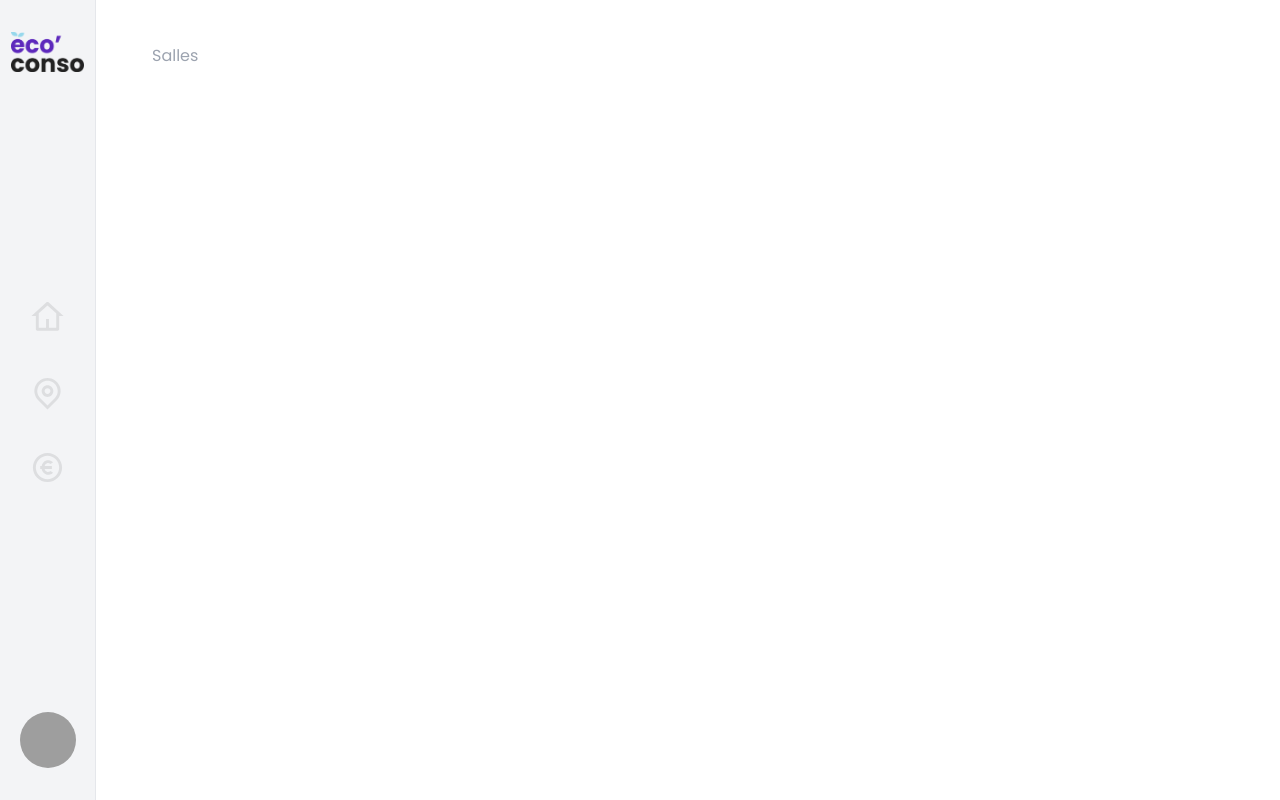
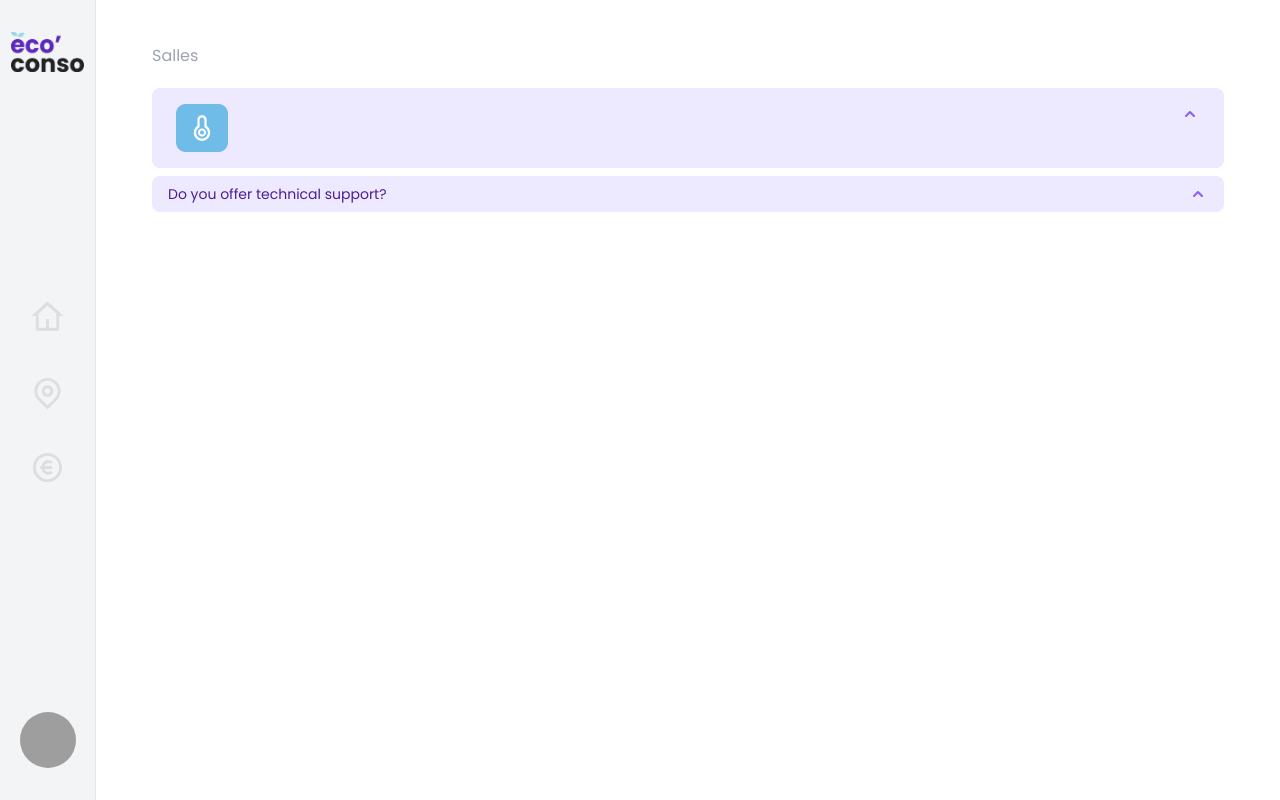
Before and after one commit to bryanFerreiraJS/IoT10, a Vue app: page /rooms in a window 1280 px wide. Built offline with nearby package versions, Linux system fonts and the light colour scheme; grey boxes are pictures that could not be loaded; what @tailwindcss/typography would draw is missing.

Commit message:
commit for pull master

```diff
--- /dev/null
+++ b/src/components/RoomInformations.vue
@@ -0,0 +1,54 @@
+<template>
+  <div class="w-full">
+    <div class="w-full mx-auto rounded-2xl">
+      <Disclosure v-slot="{ open }">
+        <DisclosureButton
+          class="flex justify-between w-full px-6 py-4 text-sm font-medium text-left text-purple-900 bg-purple-100 rounded-lg hover:bg-purple-200 focus:outline-none focus-visible:ring focus-visible:ring-purple-500 focus-visible:ring-opacity-75"
+        >
+          <img src='@/assets/images/logo_temperature.png'>
+          <ChevronUpIcon
+            :class="open ? 'transform rotate-180' : ''"
+            class="w-5 h-5 text-purple-500"
+          />
+        </DisclosureButton>
+        <DisclosurePanel class="px-4 pt-4 pb-2 text-sm text-gray-500">
+          If you're unhappy with your purchase for any reason, email us within
+          90 days and we'll refund you in full, no questions asked.
+        </DisclosurePanel>
+      </Disclosure>
+
+      <Disclosure as="div" class="mt-2" v-slot="{ open }">
+        <DisclosureButton
+          class="flex justify-between w-full px-4 py-2 text-sm font-medium text-left text-purple-900 bg-purple-100 rounded-lg hover:bg-purple-200 focus:outline-none focus-visible:ring focus-visible:ring-purple-500 focus-visible:ring-opacity-75"
+        >
+          <span>Do you offer technical support?</span>
+          <ChevronUpIcon
+            :class="open ? 'transform rotate-180' : ''"
+            class="w-5 h-5 text-purple-500"
+          />
+        </DisclosureButton>
+        <DisclosurePanel class="px-4 pt-4 pb-2 text-sm text-gray-500">
+          No.
+        </DisclosurePanel>
+      </Disclosure>
+    </div>
+  </div>
+</template>
+
+<script>
+import { defineComponent } from 'vue'
+import { Disclosure, DisclosureButton, DisclosurePanel } from '@headlessui/vue'
+import { ChevronUpIcon } from '@heroicons/vue/solid'
+
+export default defineComponent({
+  components: {
+    Disclosure,
+    DisclosureButton,
+    DisclosurePanel,
+    ChevronUpIcon
+  }
+})
+</script>
+
+<style scoped>
+</style>
--- a/src/views/Rooms.vue
+++ b/src/views/Rooms.vue
@@ -1,10 +1,12 @@
 <template>
-<div id='rooms'>
-</div>
+  <RoomInformations />
 </template>
 
 <script>
 import { defineComponent } from 'vue'
+import RoomInformations from '@/components/RoomInformations.vue'
 
-export default defineComponent({})
+export default defineComponent({
+    components: { RoomInformations }
+})
 </script>
```
